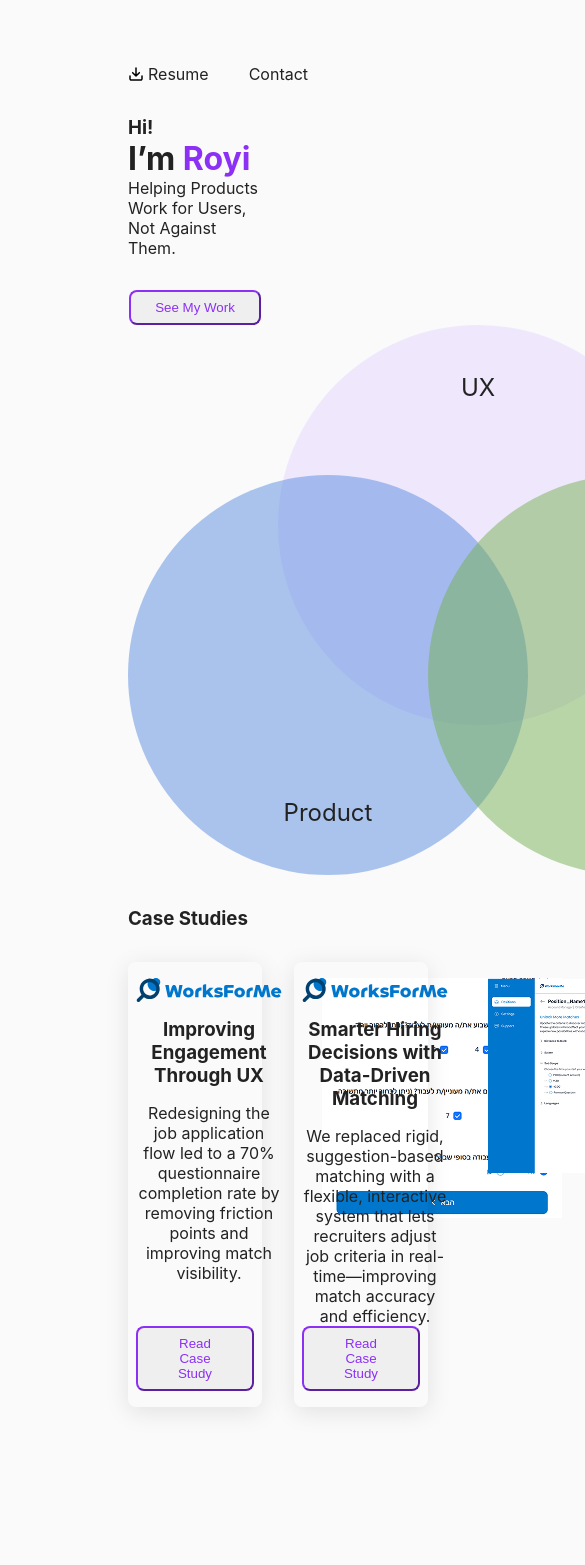
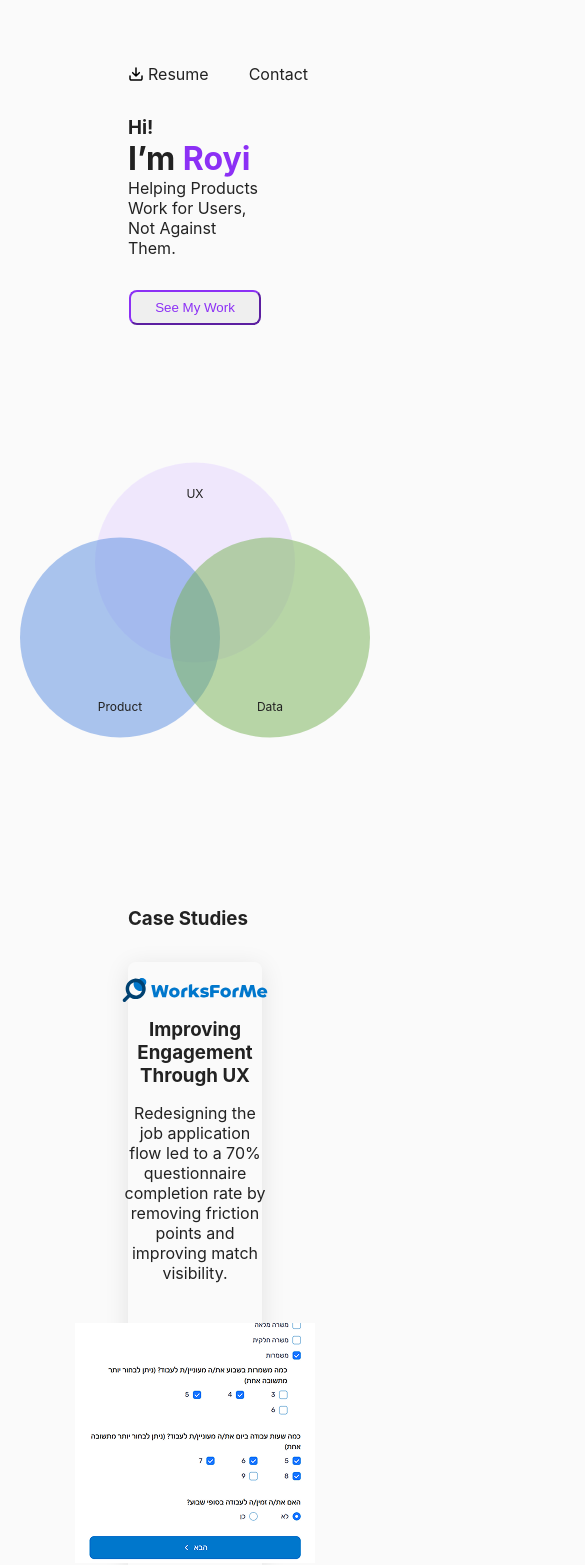
Before and after one commit to RoyiKatz1/RoyiKatz1.github.io, a React (Vite) app: page / in a window 390 px wide. Shown: the top 1565 px of the page, 585 px wide, since content can reach past the window. Before the commit the page ends 1471 px from the top, so only its background shows below. Built offline with nearby package versions, Linux system fonts and the light colour scheme.

Commit message:
responsavility fixes

```diff
--- a/src/styles/CaseStudyCard.css
+++ b/src/styles/CaseStudyCard.css
@@ -16,6 +16,10 @@
 	display: flex;
 	gap: 40px;
 	height: 100%;
+	@media screen and (max-width: 768px) {
+		flex-direction: column;
+		align-items: center;
+	}
 }
 
 .details {
--- a/src/styles/Home.css
+++ b/src/styles/Home.css
@@ -27,10 +27,19 @@
 	display: flex;
 	width: 100%;
 	justify-content: center;
+	@media screen and (max-width: 768px) {
+		flex-direction: column;
+		align-items: center;
+		scale: 0.5;
+	}
 }
 
 .case-studies {
 	display: flex;
 	width: 100%;
 	gap: 32px;
+
+	@media screen and (max-width: 768px) {
+		flex-direction: column;
+	}
 }
```
